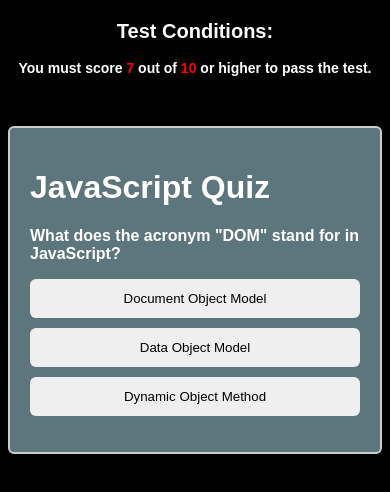
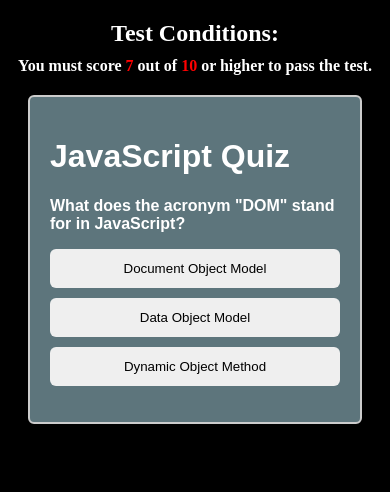
Before and after one commit to GhaliaSaleh/quize-app, a plain HTML site: page index.html in a window 390 px wide. Drawn offline with Linux system fonts and the light colour scheme.

Commit message:
Update style.css

```diff
--- a/style.css
+++ b/style.css
@@ -1,27 +1,58 @@
 body {
-  font-family: Arial, sans-serif;
-  background-color:black;
-  color:black;
+ background-color: black;
+ color: black;
 }
 
-h1{color: white;}
+
+.quize{
+  font-family: Arial, sans-serif;
+  background-color: black;
+  margin: 0;
+  padding: 0;
+  display: flex;
+  justify-content: center;
+  align-items: center;
+  max-height: 100vh;
+}
+
+h1 {
+  color: white;
+}
+
+.top-message {
+  text-align: center;
+  margin-bottom: 30px;
+  color: white;
+}
+
+.top-message h2 {
+  font-size: 24px;
+  font-weight: bold;
+}
+
+.top-message p {
+  font-size: 16px;
+  margin-top: 10px;
+  font-weight: bold;
+}
 
 .quiz-container {
   max-width: 600px;
-  margin: 50px auto;
+  width: 100%;
   padding: 20px;
   border: 2px solid #ccc;
   border-radius: 6px;
-  background-color:rgba(173, 216, 230, 0.541);
+  background-color: rgba(173, 216, 230, 0.541);
 }
 
 #result-container {
   display: none;
   margin-top: 50px;
   padding: 20px;
-  border: 2px solid #ccc;
+  border: 1px solid #ccc;
   border-radius: 6px;
-  background-color:whitesmoke;
+  background-color:rgba(245, 245, 245, 0.89);
+  color: black;
 }
 
 ul {
@@ -33,13 +64,10 @@ li {
   margin-bottom: 10px;
 }
 
-
-
-#question{
+#question {
   font-weight: bold;
   color: white;
 }
-
 
 button {
   display: block;
@@ -91,39 +119,32 @@ button:focus {
 }
 
 .Test-Conditions {
-  margin-top: 20px;
   text-align: center;
+  margin-bottom: 20px;
 }
 
 .Test-Conditions h2 {
-  color:white;
+  color: white;
   font-size: 24px;
   font-weight: bolder;
+  margin-bottom: 10px;
 }
 
 .Test-Conditions p {
   color: white;
   font-size: 16px;
-  margin-top: 10px;
   font-weight: bold;
+  margin-top: 0;
 }
 
-span{
+span {
   color: red;
 }
+
 @media only screen and (max-width: 600px) {
-  .quiz-container {
-    margin: 50px auto;
-  }
-
+  .quiz-container,
   #result-container {
-    margin-top: 50px;
-  }
-  .Test-Conditions h2 {
-    font-size: 20px;
-  }
-
-  .Test-Conditions p {
-    font-size: 14px;
+    max-width: 100%;
+    margin: 0 20px;
   }
 }
```
